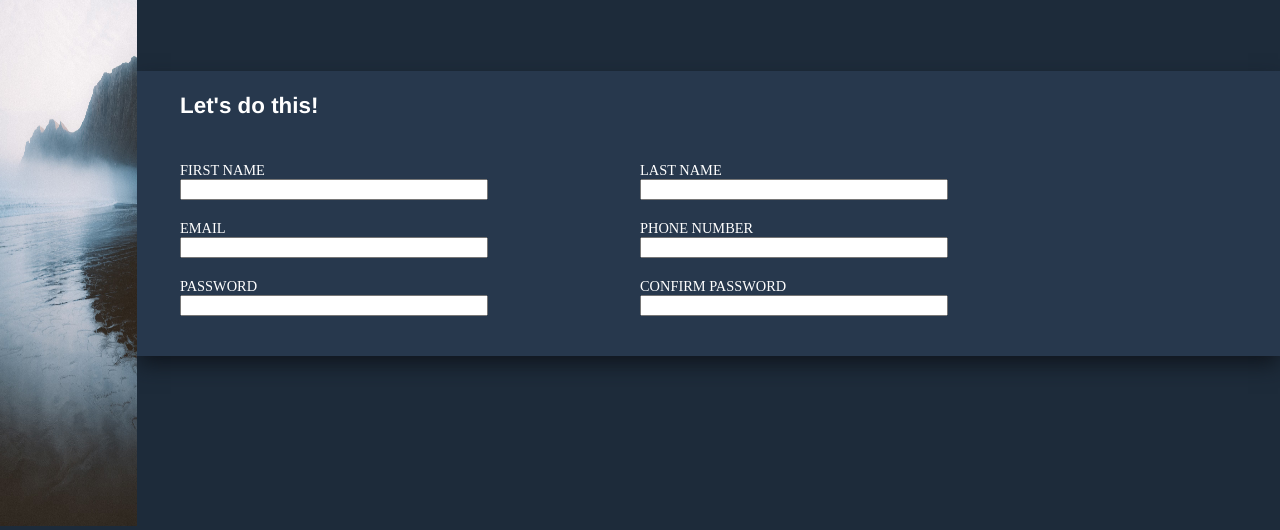
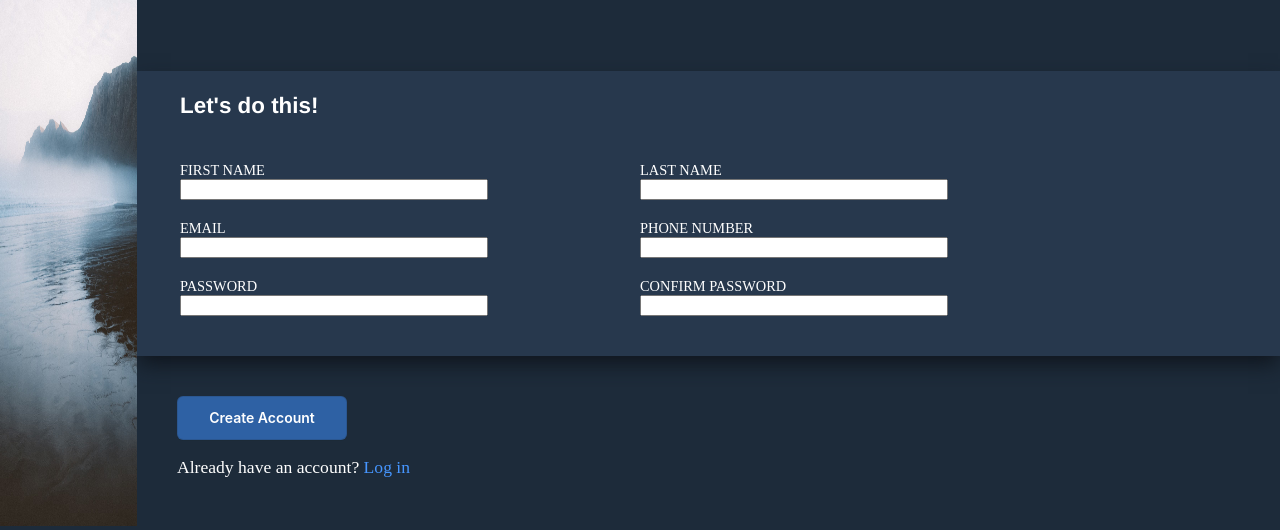
Before and after one commit to Krybouit/Project-Sign-up-Form, a plain HTML site: page index.html in a window 1280 px wide. Shown: the part 274-804 px from the top of the page. Drawn offline with Linux system fonts and the light colour scheme.

Commit message:
Add CSS to create and log in section

```diff
--- a/index.html
+++ b/index.html
@@ -49,14 +49,16 @@
                         <label for="confirm-password">CONFIRM PASSWORD</label>
                         <input type="text" name="confirm-password" id="confirm-password" required>
                     </div>
+                </div>
+                <div class="create-button">
+                    <button type="submit">Create Account</button>
+                </div>
             </form>
+            <div class="log-in">
+                <p>Already have an account? <a href="">Log in</a></p>
             </div>
-      <!--  </div>
-        <div class="buttons">
-            <button type="button">Create Account</button>
-            <p>Already have an account?<a href="">Log in</a></p>
         </div>
-        <footer>
+        <!-- <footer>
                 <p>Photo by <a href="https://unsplash.com/@folkcarlos">@folkcarlos</a>on<a href="https://unsplash.com/">unsplash</a></p>
             </footer> -->
     </div>
--- a/style.css
+++ b/style.css
@@ -97,3 +97,60 @@ h1 {
 input {
     width: 300px;
 }
+
+.create-button {
+    margin-left: 40px;
+    margin-top: 40px;
+}
+
+
+button {
+
+  appearance: none;
+  background-color: #2e61a4;
+  border: 1px solid rgba(27, 31, 35, .15);
+  border-radius: 6px;
+  box-shadow: rgba(27, 31, 35, .1) 0 1px 0;
+  box-sizing: border-box;
+  color: #fff;
+  cursor: pointer;
+  display: inline-block;
+  font-family: -apple-system,system-ui,"Segoe UI",Helvetica,Arial,sans-serif,"Apple Color Emoji","Segoe UI Emoji";
+  font-size: 14px;
+  font-weight: 600;
+  line-height: 20px;
+  padding: 6px 16px;
+  position: relative;
+  text-align: center;
+  text-decoration: none;
+  user-select: none;
+  -webkit-user-select: none;
+  touch-action: manipulation;
+  vertical-align: middle;
+  white-space: nowrap;
+  width: 170px;
+  height: 44px;
+}
+
+button:hover {
+  background-color: #26518a;
+}
+
+button:active {
+  background-color: #1e406b;
+  box-shadow: rgba(20, 70, 32, .2) 0 1px 0 inset;
+}
+
+.log-in {
+    margin-left: 40px;
+    font-size: 1.1rem;
+    color: white;
+}
+
+a {
+    color: #4696ff;
+}
+
+a:link {
+    text-decoration: none;
+}
```
Lines whose indentation alone changed are shown as unchanged.
